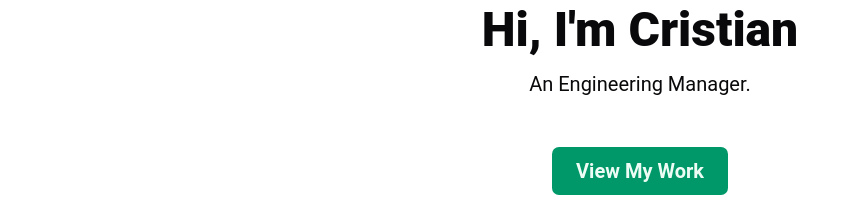
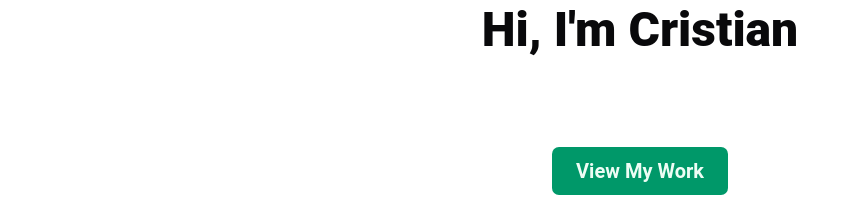
Before and after one commit to ccioanca/Blueprints, a React (Vite) app: page / in a window 1280 px wide. Shown: the part 359-556 px from the top of the page, without its empty margins (0-858 px from the left). Built offline with nearby package versions, Linux system fonts and the light colour scheme; a web font is replaced by a local one.

Commit message:
Using Typewriter component

```diff
--- a/src/components/Hero.tsx
+++ b/src/components/Hero.tsx
@@ -1,12 +1,26 @@
 import { Button } from '@/components/ui/button';
 import React from 'react';
+import Typewriter from './typewriter';
+
+const myStyle = {
+  fontFamily: 'monospace'
+};
 
 const Hero = () => {
   return (
     <section id="hero" className="h-screen flex items-center justify-center">
       <div className="text-center">
         <h2 className="text-5xl font-extrabold mb-4">Hi, I'm Cristian</h2>
-        <p className="text-xl pb-12">An Engineering Manager.</p>
+        <div className='pb-12' style={myStyle}>
+          <Typewriter className="text-xl"
+          typeData={
+            ["An Engineering Manager",
+            "A Senior Developer",
+            "A People Leader",
+            "A Creator"]}
+          typeTime={2500}/>
+        </div>
+
         <Button size={"xl"} className='dark:text-gray-100'>
           View My Work
         </Button>
```
